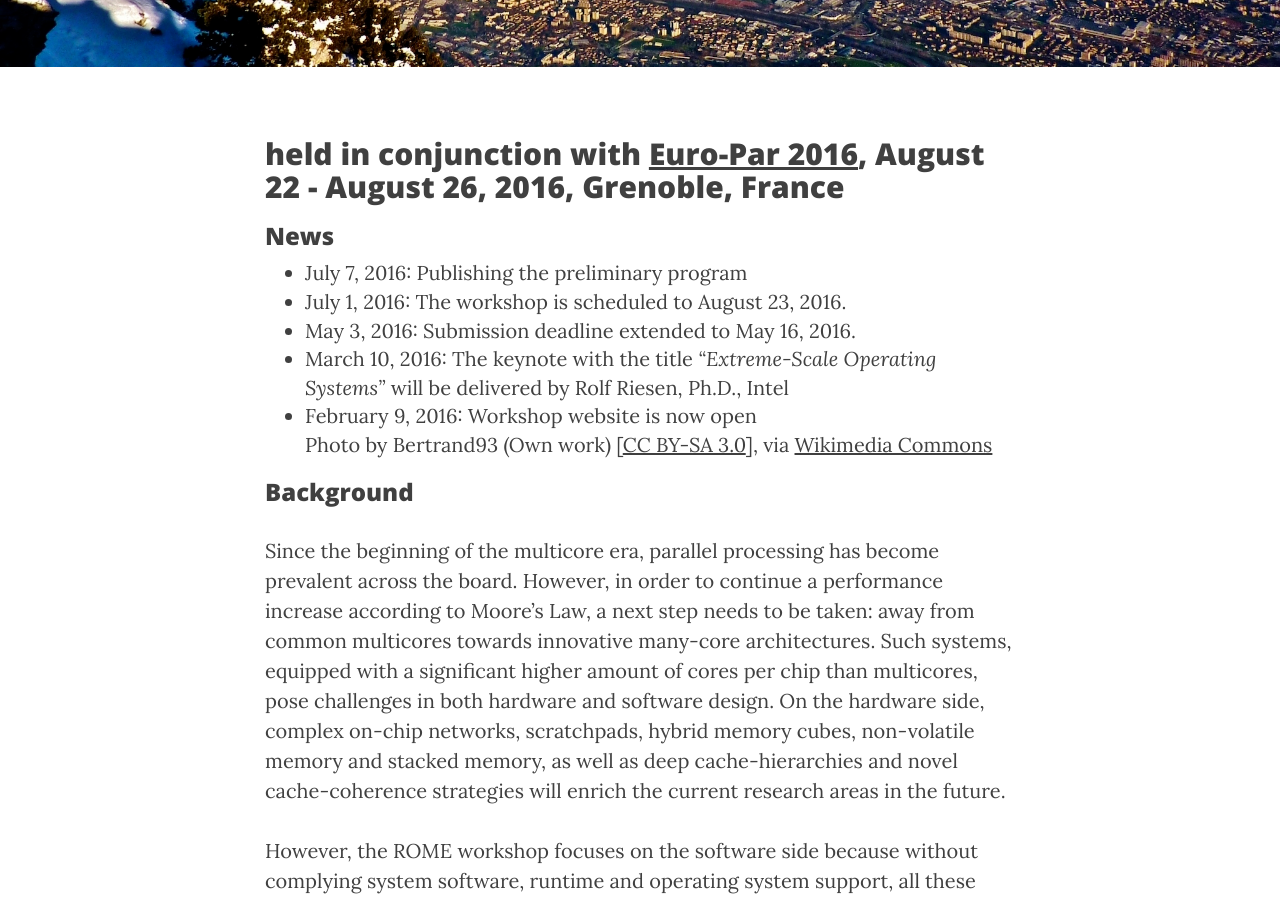
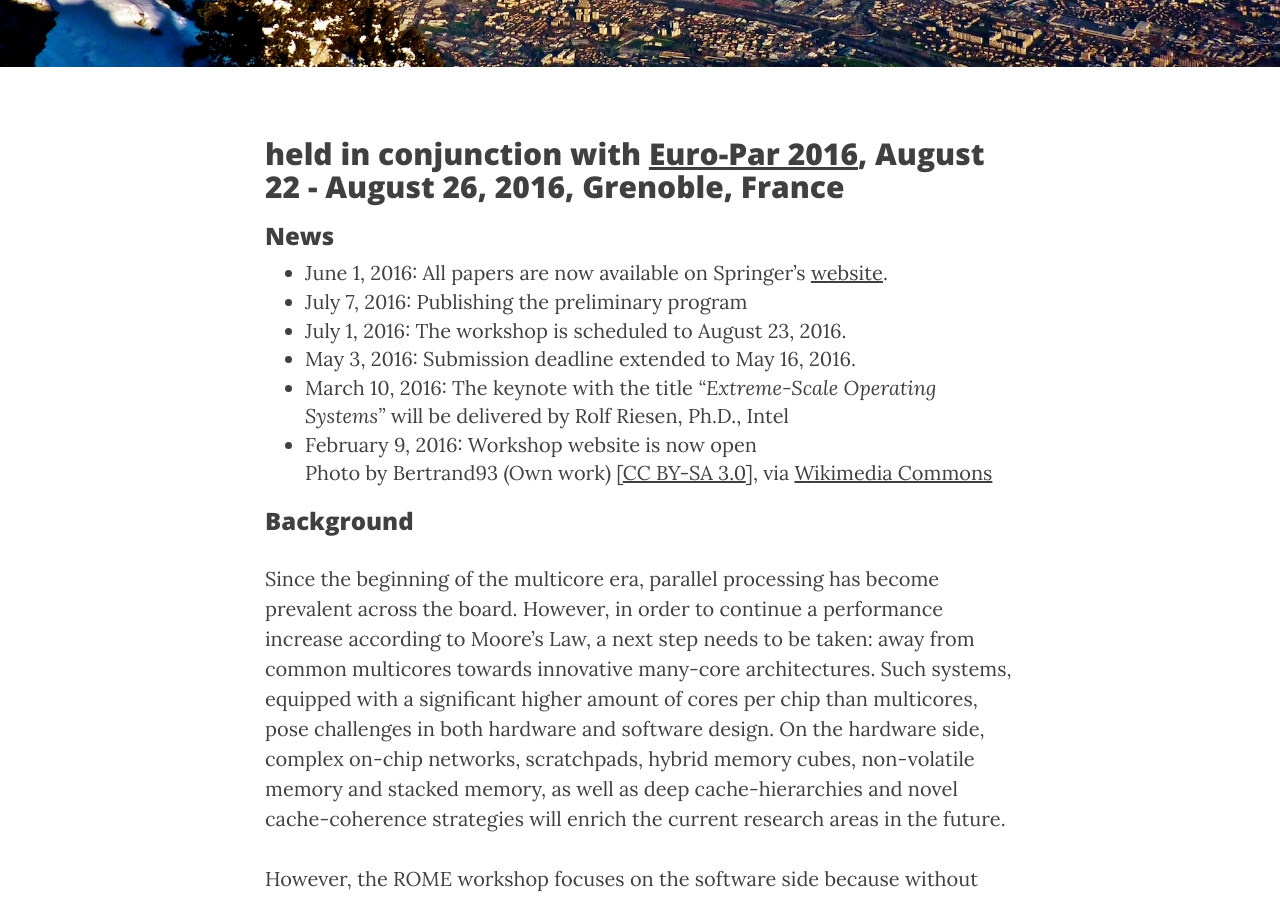
Before and after one commit to WROME/wrome.github.io, a Jekyll site: the page built from grenoble2016.md, in a window 1280 px wide and 900 px high, scrolled down 377 px. Built offline with Jekyll 4.4.1, drawn with Linux system fonts in a browser that asks for light colours; nearby versions of some CDN libraries.

Commit message:
announce proceedings

```diff
--- a/grenoble2016.md
+++ b/grenoble2016.md
@@ -8,6 +8,7 @@ header-img: "img/grenoble.jpg"
 ## held in conjunction with [Euro-Par 2016](https://europar2016.inria.fr "Euro-Par 2016"), August 22 - August 26, 2016, Grenoble, France
 
 ### News
+* June 1, 2016: All papers are now available on Springer’s [website](http://dx.doi.org/10.1007/978-3-319-58943-5).
 * July 7, 2016: Publishing the preliminary program
 * July 1, 2016: The workshop is scheduled to August 23, 2016.
 * May 3, 2016: Submission deadline extended to May 16, 2016.
```
